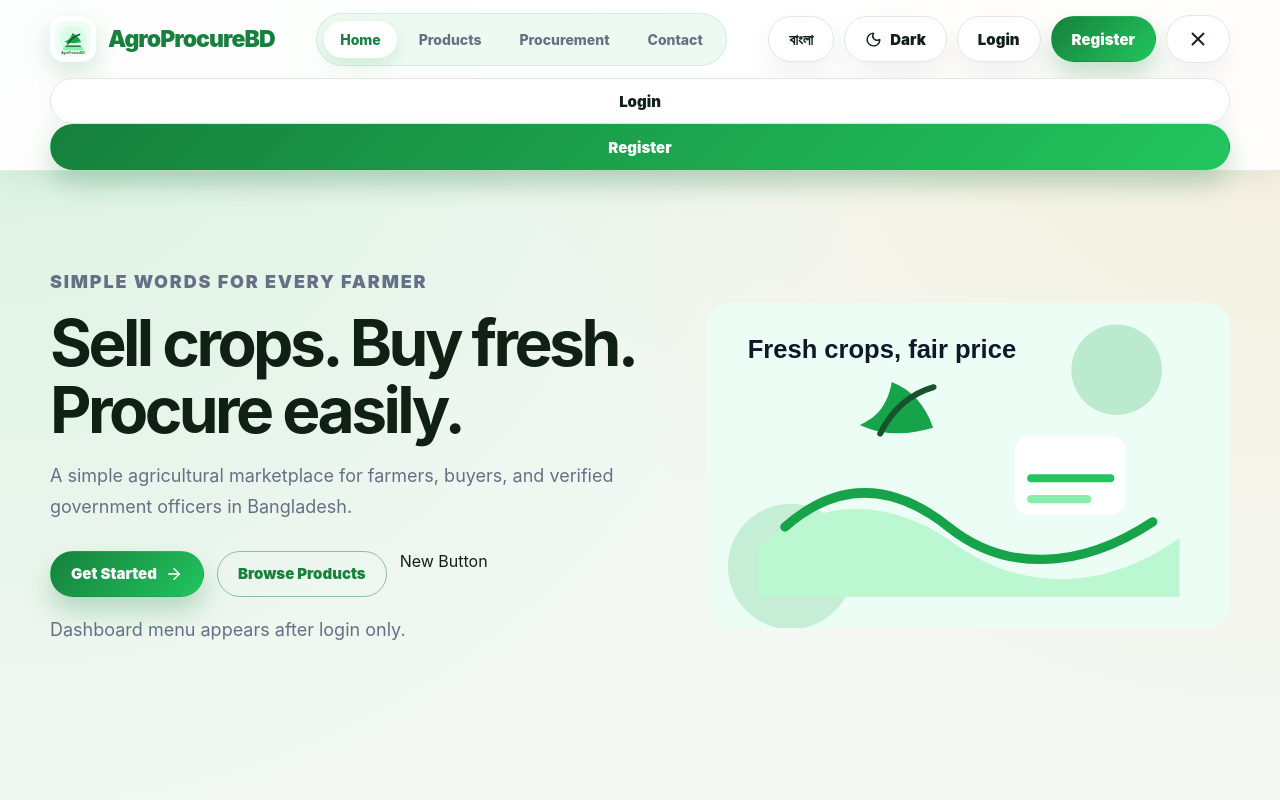
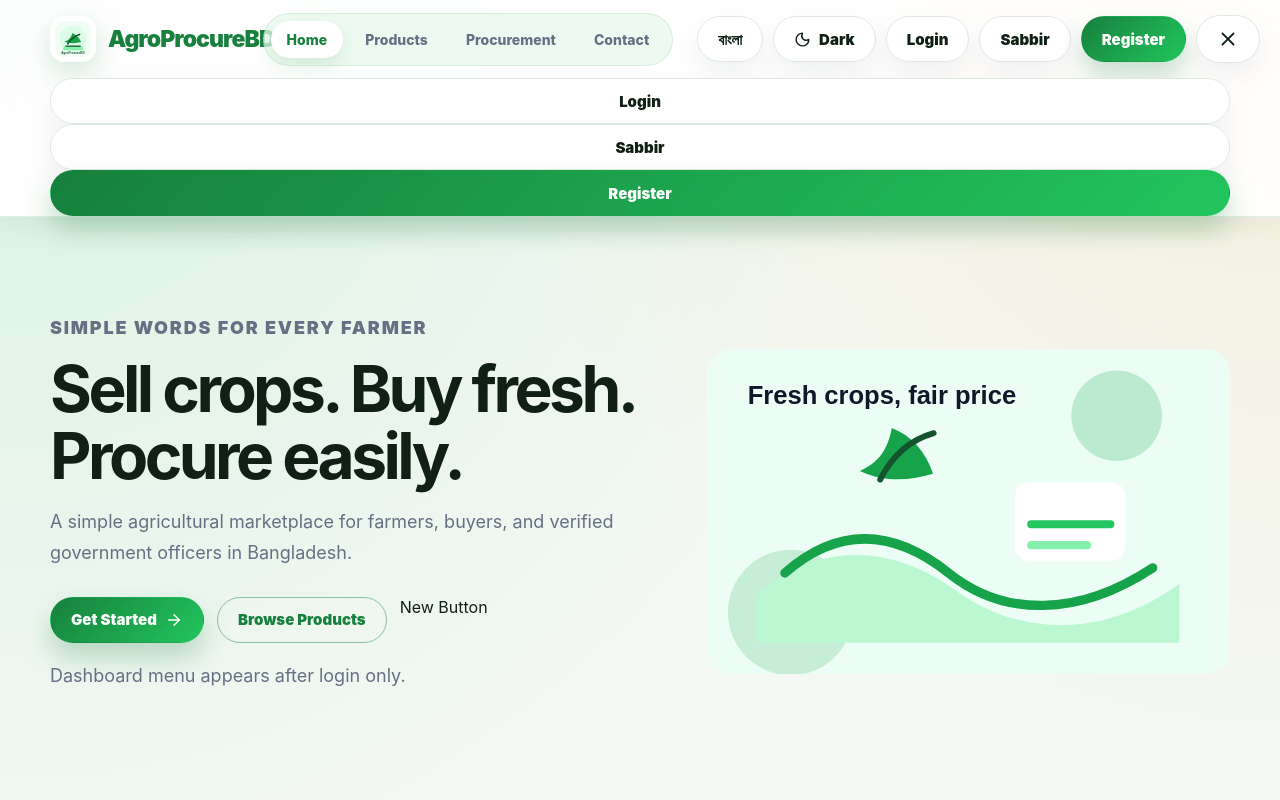
Before and after one commit to IA-MAHIM/AgroProcureBD, a React (Vite) app: page / in a window 1280 px wide. Both pictures are taken after a click on the button "Open menu". Shown: the top 800 px of the page. Built offline with nearby package versions, Linux system fonts and the light colour scheme; no server answers.

Commit message:
Update Header.jsx

```diff
--- a/src/components/Header.jsx
+++ b/src/components/Header.jsx
@@ -54,6 +54,7 @@ export default function Header({
   return (
     <header className="site-header">
       <div className="container header-inner">
+
         <Link className="brand" to="/" onClick={closeMenu}>
           <img src={logo} alt="AgroProcureBD logo" />
           <span>{text.brand || 'AgroProcureBD'}</span>
@@ -83,6 +84,8 @@ export default function Header({
         </nav>
 
         <div className="header-actions">
+
+          {/* Language Button */}
           <button
             type="button"
             className="ghost-btn header-small-btn"
@@ -91,6 +94,7 @@ export default function Header({
             {lang === 'en' ? 'বাংলা' : 'EN'}
           </button>
 
+          {/* Dark Mode Button */}
           <button
             type="button"
             className="ghost-btn header-small-btn"
@@ -98,21 +102,40 @@ export default function Header({
             aria-label="Toggle dark mode"
           >
             {darkMode ? <Sun size={17} /> : <Moon size={17} />}
-            <span>{darkMode ? text.light || 'Light' : text.dark || 'Dark'}</span>
+            <span>
+              {darkMode ? text.light || 'Light' : text.dark || 'Dark'}
+            </span>
           </button>
 
           {!user ? (
             <>
-              <Link className="ghost-btn header-auth hide-mobile" to="/login">
+              {/* Login Button */}
+              <Link
+                className="ghost-btn header-auth hide-mobile"
+                to="/login"
+              >
                 {text.login || 'Login'}
               </Link>
 
-              <Link className="primary-btn header-auth hide-mobile" to="/register">
+              {/* Sabbir Button */}
+              <Link
+                className="ghost-btn header-auth hide-mobile"
+                to="/sabbir"
+              >
+                Sabbir
+              </Link>
+
+              {/* Register Button */}
+              <Link
+                className="primary-btn header-auth hide-mobile"
+                to="/register"
+              >
                 {text.register || 'Register'}
               </Link>
             </>
           ) : (
             <>
+              {/* Dashboard Button */}
               <Link
                 className="ghost-btn header-auth hide-mobile"
                 to={roleDashboardPath(user.role)}
@@ -121,6 +144,7 @@ export default function Header({
                 {text.dashboard || 'Dashboard'}
               </Link>
 
+              {/* Logout Button */}
               <button
                 type="button"
                 className="ghost-btn header-auth hide-mobile"
@@ -132,6 +156,7 @@ export default function Header({
             </>
           )}
 
+          {/* Mobile Menu Button */}
           <button
             type="button"
             className="ghost-btn menu-btn"
@@ -143,20 +168,42 @@ export default function Header({
         </div>
       </div>
 
+      {/* Mobile Menu */}
       {open && (
         <div className="container mobile-header-actions">
+
           {!user ? (
             <>
-              <Link className="ghost-btn full" to="/login" onClick={closeMenu}>
+              {/* Mobile Login */}
+              <Link
+                className="ghost-btn full"
+                to="/login"
+                onClick={closeMenu}
+              >
                 {text.login || 'Login'}
               </Link>
 
-              <Link className="primary-btn full" to="/register" onClick={closeMenu}>
+              {/* Mobile Sabbir */}
+              <Link
+                className="ghost-btn full"
+                to="/sabbir"
+                onClick={closeMenu}
+              >
+                Sabbir
+              </Link>
+
+              {/* Mobile Register */}
+              <Link
+                className="primary-btn full"
+                to="/register"
+                onClick={closeMenu}
+              >
                 {text.register || 'Register'}
               </Link>
             </>
           ) : (
             <>
+              {/* Mobile Dashboard */}
               <Link
                 className="ghost-btn full"
                 to={roleDashboardPath(user.role)}
@@ -165,11 +212,17 @@ export default function Header({
                 {text.dashboard || 'Dashboard'}
               </Link>
 
-              <button type="button" className="ghost-btn full" onClick={logout}>
+              {/* Mobile Logout */}
+              <button
+                type="button"
+                className="ghost-btn full"
+                onClick={logout}
+              >
                 {text.logout || 'Logout'}
               </button>
             </>
           )}
+
         </div>
       )}
     </header>
```
